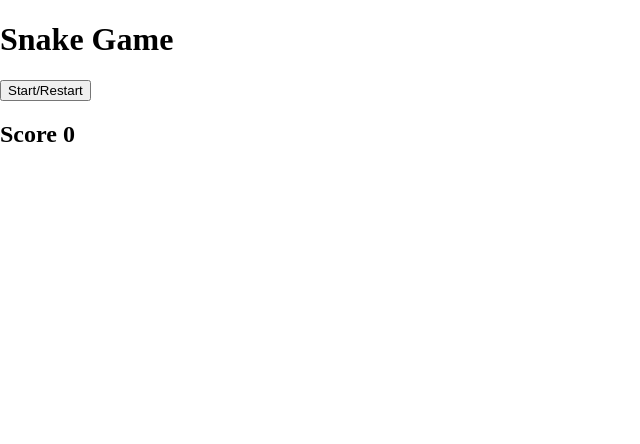
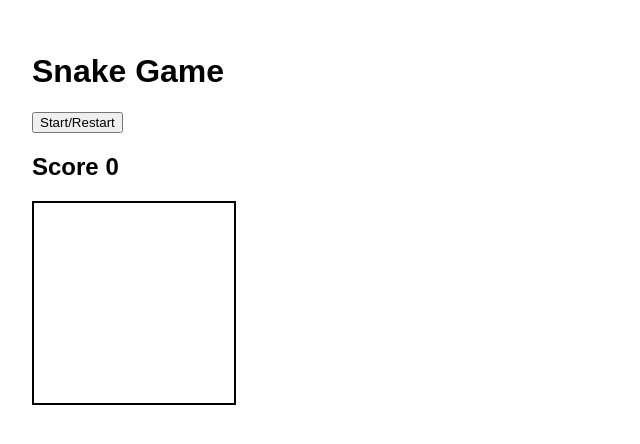
Before and after one commit to xaviguasch/tfcp-mod-4-css-js--snake-game, a plain HTML site: page index.html in a window 1280 px wide. Shown: the whole page, without its empty margins (0-640 px from the left). Drawn offline with Linux system fonts and the light colour scheme.

Commit message:
added css grids

```diff
--- a/style.css
+++ b/style.css
@@ -1,4 +1,16 @@
 body {
-  margin: 0;
-  padding: 0;
+  margin: 1em;
+  padding: 1em;
+  font-family: Arial, Helvetica, sans-serif;
 }
+
+.grid {
+  width: 200px;
+  height: 200px;
+  border: solid 2px black;
+}
+
+.grid div {
+  width: 20px;
+  height: 20px;
+}
```
